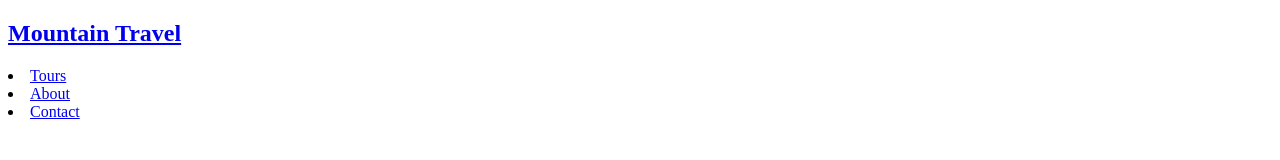
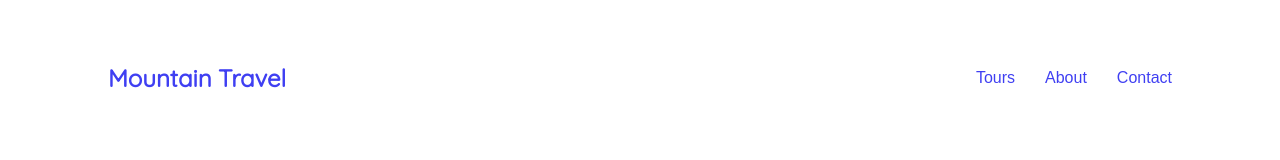
Before and after one commit to chriscebrero/MountainTravelStartupPage, a plain HTML site: page index.html in a window 1280 px wide. Drawn offline with Linux system fonts and the light colour scheme.

Commit message:
1st commit styling

```diff
--- a/assets/css/styles.css
+++ b/assets/css/styles.css
@@ -0,0 +1,46 @@
+. {
+	margin: 0;
+	padding: 0;
+	box-sizing: border-box;
+}
+
+html {
+	font: normal 16px sans-serif;
+	color: #fff;
+}
+
+
+nav {
+	list-style: none;
+}
+
+a {
+	text-decoration: none;
+	opacity: 0.75;
+}
+
+a:hover {
+	opacity: 1;
+}
+
+/*Header Styles */
+
+header {
+	display: flex;
+	justify-content: space-between;
+	align-items: center;
+	padding: 35px 100px 0;
+}
+
+header h2 {
+	font-family: "Quicksand", sans-serif;
+}
+
+header nav {
+	display: flex;
+	margin-right: -15px;
+}
+
+header nav li {
+	margin: 0 15px;
+}
--- a/index.html
+++ b/index.html
@@ -5,6 +5,8 @@
 	<meta name="viewport" content="width=device-width, initial-scale=1">
 	<title>Mountain Travel</title>
 	<link rel="stylesheet" type="text/css" href="assets/css/styles.css">
+	<link href="https://fonts.googleapis.com/css?family=Open+Sans" rel="stylesheet">
+  <link href="https://fonts.googleapis.com/css?family=Quicksand" rel="stylesheet">
 </head>
 <body>
 
```
